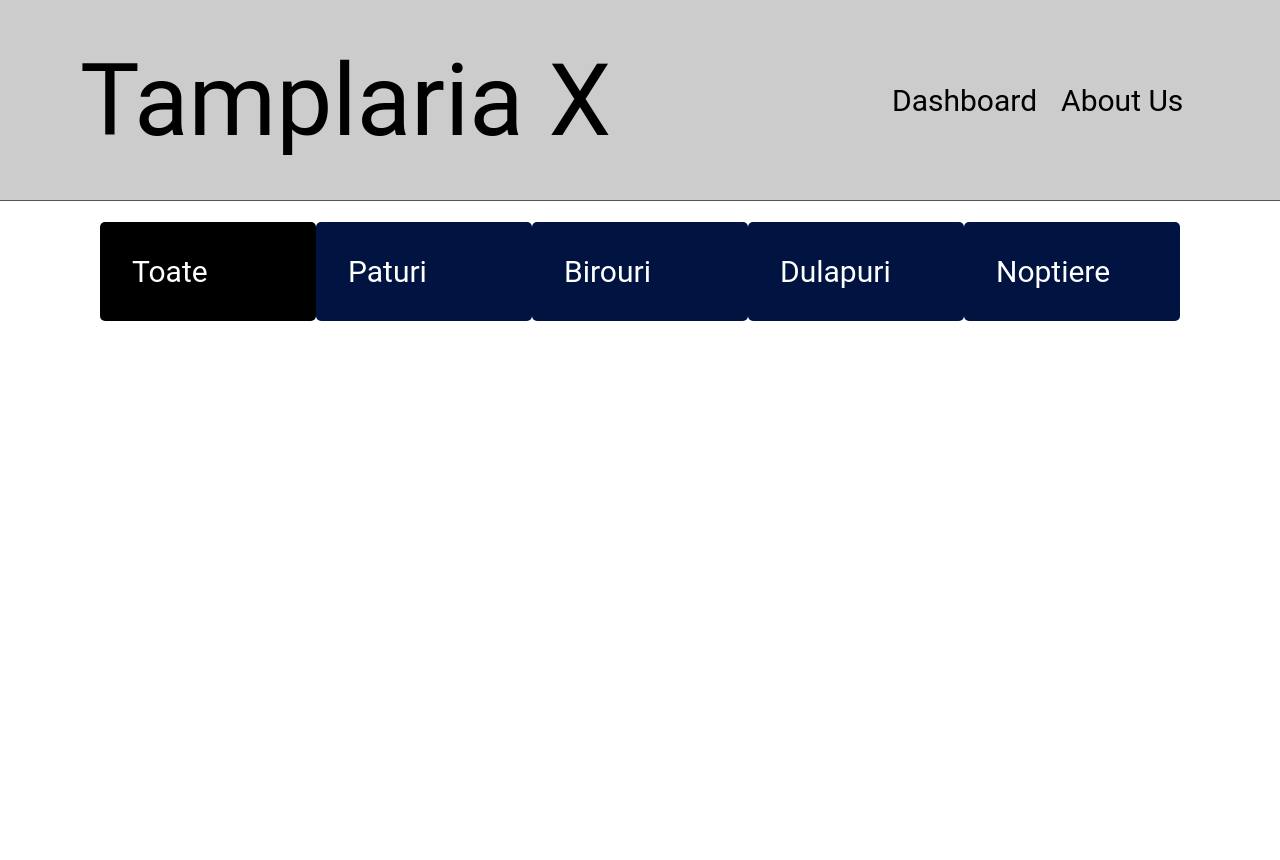
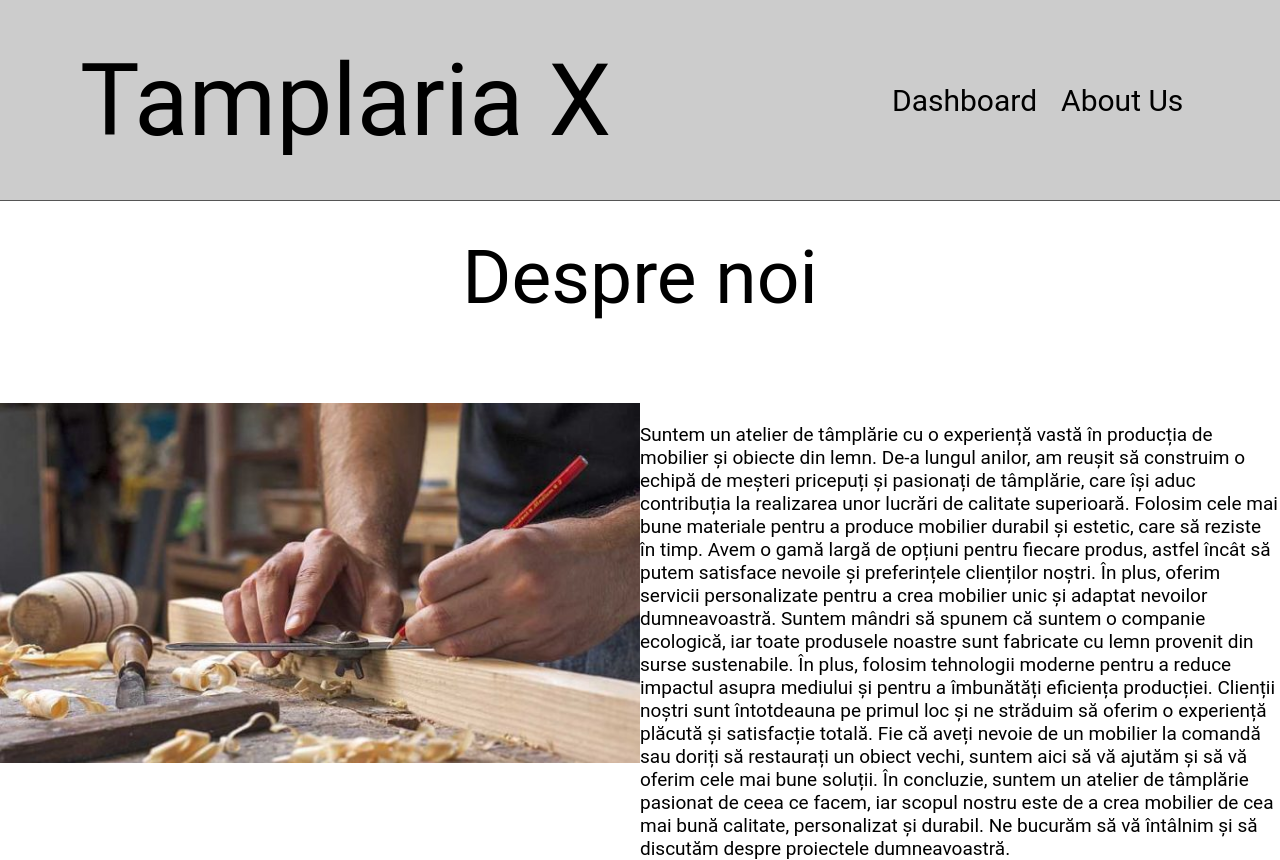
Before and after one commit to GafencuBeniamin/EcommerceApp, a React (Create React App) app in the folder Frontend/e-commerce-frontend/: page /about in a window 1280 px wide. Before the commit the page ends 800 px from the top, so only its background shows below. Built offline with nearby package versions, Linux system fonts and the light colour scheme.

Commit message:
Add About page

```diff
--- /dev/null
+++ b/Frontend/e-commerce-frontend/src/Components/Pages/About/About.css.tsx
@@ -0,0 +1,47 @@
+import styled from "styled-components";
+import { Colors, Breakpoints, maxWidthQuery } from "../../../Utils/cssMedia";
+
+type ImgProps = {
+    backgroundImg?: string;
+};
+
+export const AboutContainer = styled.div`
+        background: ${Colors.white};
+`;
+export const AboutTitle = styled.div`
+    padding: 2rem;
+    font-size: 75px;
+    text-align:center;
+`;
+export const AboutText = styled.div`
+
+`;
+
+export const ContentGrid = styled.div`
+    display: grid;
+    grid-template-columns: auto 50%;
+    justify-content: space-evenly;
+    flex-direction: row;
+    width: 100%;
+
+    ${maxWidthQuery(Breakpoints.small)} {
+        grid-template-columns: 100%;
+    }
+`;
+export const Image = styled.img`
+    margin-top: 50px;
+    width: 100%;
+    scale: 100%;
+`;
+
+export const Description = styled.div`
+    margin-top: 50px;
+    display: grid;
+    position: relative;
+    top: 20px;
+    gap: 30px;
+    font-size:19px;
+    ${maxWidthQuery(Breakpoints.small)} {
+         gap: 10px;
+    }
+`;
--- /dev/null
+++ b/Frontend/e-commerce-frontend/src/Components/Pages/About/About.tsx
@@ -0,0 +1,23 @@
+import { FC } from "react";
+import { Navbar } from "../../Common/Navbar/Navbar"
+import { AboutContainer, AboutTitle, ContentGrid, Description, Image } from "./About.css";
+import tamplarie from "../../../Assets/Images/tamplarie.jpg";
+export const About: FC = () => {
+    return (
+        <AboutContainer>
+            <Navbar />
+            <AboutTitle>Despre noi</AboutTitle>
+            <ContentGrid>
+                <Image src={tamplarie} alt={tamplarie} />
+                <Description>
+                    Suntem un atelier de tâmplărie cu o experiență vastă în producția de mobilier și obiecte din lemn. De-a lungul anilor, am reușit să construim o echipă de meșteri pricepuți și pasionați de tâmplărie, care își aduc contribuția la realizarea unor lucrări de calitate superioară.
+                Folosim cele mai bune materiale pentru a produce mobilier durabil și estetic, care să reziste în timp. Avem o gamă largă de opțiuni pentru fiecare produs, astfel încât să putem satisface nevoile și preferințele clienților noștri. În plus, oferim servicii personalizate pentru a crea mobilier unic și adaptat nevoilor dumneavoastră.
+                Suntem mândri să spunem că suntem o companie ecologică, iar toate produsele noastre sunt fabricate cu lemn provenit din surse sustenabile. În plus, folosim tehnologii moderne pentru a reduce impactul asupra mediului și pentru a îmbunătăți eficiența producției.
+                Clienții noștri sunt întotdeauna pe primul loc și ne străduim să oferim o experiență plăcută și satisfacție totală. Fie că aveți nevoie de un mobilier la comandă sau doriți să restaurați un obiect vechi, suntem aici să vă ajutăm și să vă oferim cele mai bune soluții.
+                În concluzie, suntem un atelier de tâmplărie pasionat de ceea ce facem, iar scopul nostru este de a crea mobilier de cea mai bună calitate, personalizat și durabil. Ne bucurăm să vă întâlnim și să discutăm despre proiectele dumneavoastră.
+                </Description>
+            </ContentGrid>
+        </AboutContainer>
+
+    );
+}
--- a/Frontend/e-commerce-frontend/src/Routes/RoutesMapping.tsx
+++ b/Frontend/e-commerce-frontend/src/Routes/RoutesMapping.tsx
@@ -3,6 +3,7 @@ import { Route, Routes, BrowserRouter } from "react-router-dom";
 import { Welcome } from "../Components/Pages/Welcome/Welcome";
 import { Dashboard } from "../Components/Pages/Dashboard/Dashboard";
 import { PageRoutes } from "../Utils/Routes";
+import { About } from "../Components/Pages/About/About";
 //import { Register } from "../Components/Pages/Register/Register";
 import { Config } from "../Utils/Config";
 import { welcomePageValues } from "../Utils/HardcodedConfigs";
@@ -19,7 +20,7 @@ export const RoutesMapping: FC = () => {
         //{ path: PageRoutes.REGISTER, component: <Register />},
         //{ path: PageRoutes.LOGIN,component: <Login />},
         { path: PageRoutes.PAGE_NOT_FOUND, component: <PageNotFound /> },
-        { path: PageRoutes.ABOUT, component: <Dashboard /> }
+        { path: PageRoutes.ABOUT, component: <About /> }
     ];
 
     return (
```
